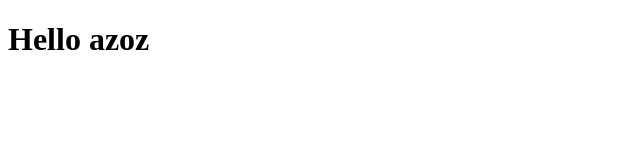
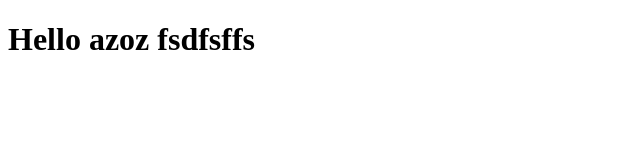
Before and after one commit to aaa566/coursea-test, a plain HTML site: page site/index.html in a window 1280 px wide. Shown: the whole page, without its empty margins (0-640 px from the left). Drawn offline with Linux system fonts and the light colour scheme.

Commit message:
small changes

```diff
--- a/site/index.html
+++ b/site/index.html
@@ -4,6 +4,6 @@
 	<title>Hello aziz</title>
 </head>
 <body>
-<h1>Hello azoz</h1>
+<h1>Hello azoz fsdfsffs</h1>
 </body>
 </html>
```
